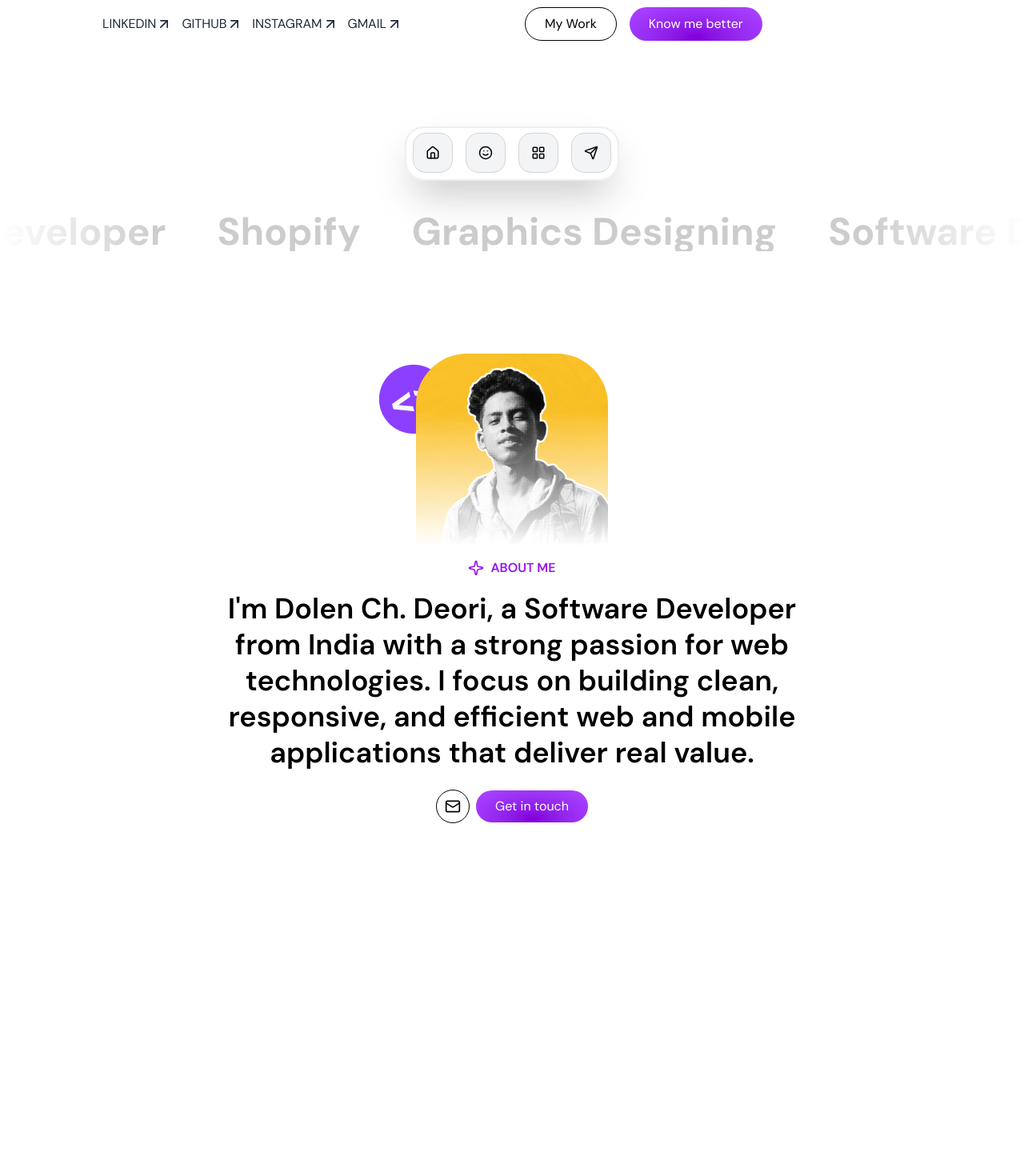
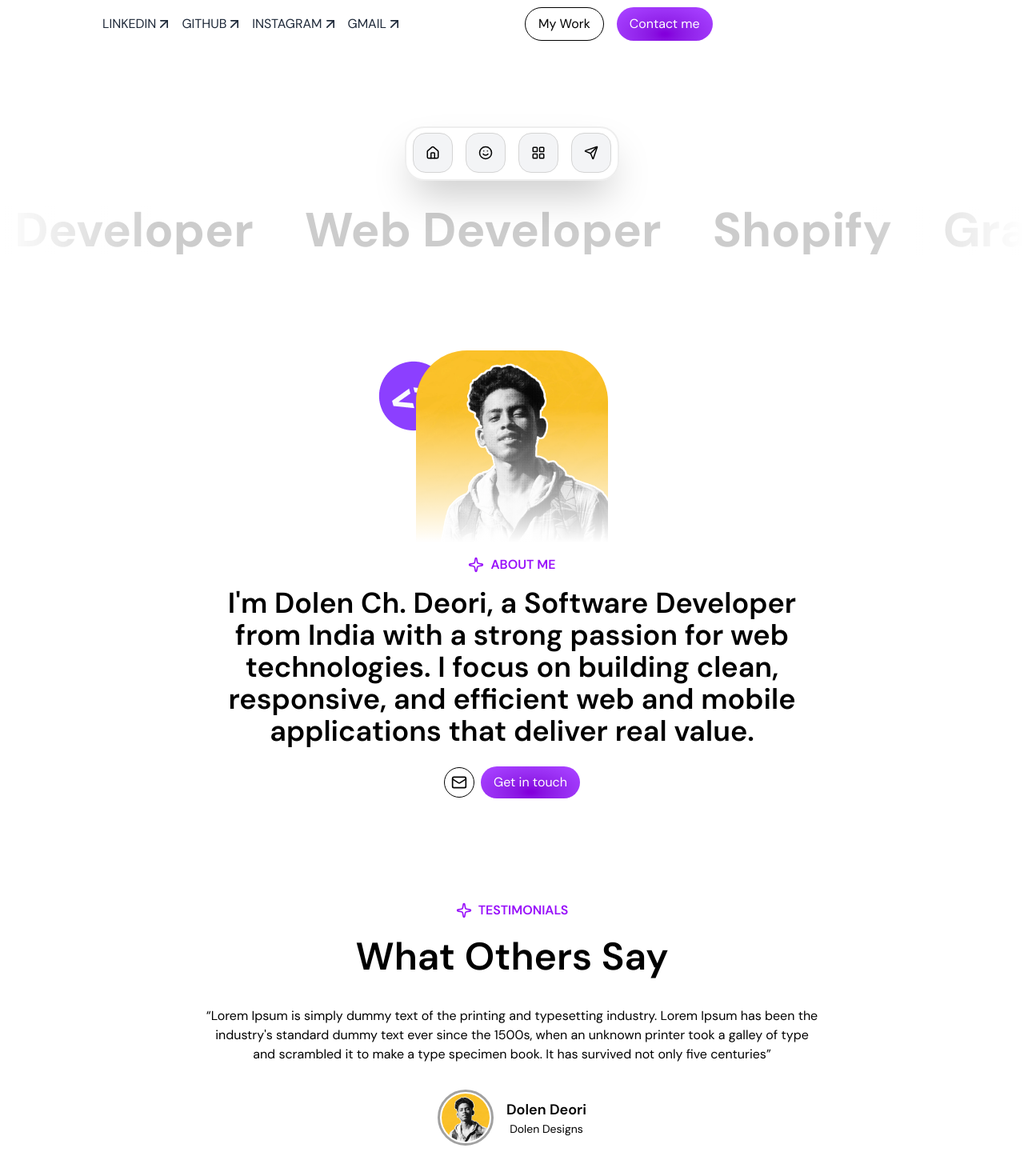
Before and after one commit to DolenDeori/dolendeori.github.io, a React (Vite) app: page / in a window 1280 px wide. Shown: the part 566-2036 px from the top of the page at 80% size. Before the commit the page ends 1691 px from the top, so only its background shows below. Built offline with nearby package versions, Linux system fonts and the light colour scheme.

Commit message:
feat: implement testimonials section and enhance CustomButton component; add TestimonialCard for displaying user feedback

```diff
--- a/src/components/CustomButton.tsx
+++ b/src/components/CustomButton.tsx
@@ -1,35 +1,43 @@
-import { motion } from "motion/react";
+import { useNavigate } from "react-router";
 
-interface ButtonProps {
-  name: string;
-  bgVarient: "primary" | "secondary";
-  textVarient?: string;
-}
-
-const setBtnVarient = (bgVarient: string) => {
+// custom function to set differnt style for button
+const setBgVarient = (bgVarient: string) => {
   switch (bgVarient) {
     case "primary":
-      return "bg-radial-[at_50%_90%] from-purple-700 0% to-purple-500 100% text-white";
+      return "bg-radial-[at_50%_80%] from-purple-700 to-purple-500 text-white";
 
     default:
-      return "border border-black text-black";
+      return "border-1";
   }
 };
 
 const CustomButton = ({
   name,
+  btnLink,
   bgVarient = "secondary",
-  textVarient,
-}: ButtonProps) => {
+  icon,
+}: CustomButtonProps) => {
+  const navigation = useNavigate();
+
+  // Function to handle navigation when cliking a button.
+  const handleNavigation = (navLink: string) => {
+    navigation(navLink);
+  };
+
   return (
     <>
-      <motion.button
-        className={`px-6 py-2 cursor-pointer rounded-full ${setBtnVarient(
-          bgVarient
-        )}`}
-      >
-        {name}
-      </motion.button>
+      {icon ? (
+        <a href={`${btnLink}`} className="p-2 rounded-full border-1">
+          {icon}
+        </a>
+      ) : (
+        <button
+          className={`py-2 px-4 ${setBgVarient(bgVarient)} `}
+          onClick={() => handleNavigation(btnLink!)}
+        >
+          <span>{name}</span>
+        </button>
+      )}
     </>
   );
 };
--- /dev/null
+++ b/src/components/TestimonialCard.tsx
@@ -0,0 +1,40 @@
+declare interface TestimonialCardProps {
+  message: string;
+  name: string;
+  company: string;
+  profile: string;
+  className: string;
+}
+
+const TestimonialCard = ({
+  message,
+  name,
+  company,
+  profile,
+  className,
+}: TestimonialCardProps) => {
+  return (
+    <>
+      <div
+        className={`flex flex-col justify-center items-center text-center ${className}`}
+      >
+        <p>{message}</p>
+        <div className="flex gap-4 items-center justify-center mt-8">
+          <div className="border-3 border-neutral-400 rounded-full p-0.5">
+            <img
+              src={profile}
+              alt={`${name}'s profile image`}
+              className="h-15 rounded-full"
+            />
+          </div>
+          <div className="flex flex-col justify-start">
+            <p className="text-lg font-semibold">{name}</p>
+            <p className="text-sm">{company}</p>
+          </div>
+        </div>
+      </div>
+    </>
+  );
+};
+
+export default TestimonialCard;
--- a/src/constants/index.ts
+++ b/src/constants/index.ts
@@ -5,3 +5,13 @@ export const images = {
   dolendeori_image,
   code_circle,
 };
+
+export const testimonials = [
+  {
+    name: "Dolen Deori",
+    Company: "Dolen Designs",
+    message:
+      "“Lorem Ipsum is simply dummy text of the printing and typesetting industry. Lorem Ipsum has been the industry's standard dummy text ever since the 1500s, when an unknown printer took a galley of type and scrambled it to make a type specimen book. It has survived not only five centuries”",
+    profile: images.dolendeori_image,
+  },
+];
--- a/src/index.css
+++ b/src/index.css
@@ -14,15 +14,22 @@
 }
 
 @layer base {
+  body {
+    @apply font-dmSans;
+  }
   h1 {
-    @apply text-6xl font-bold lg:w-[60%];
+    @apply text-6xl font-bold;
   }
 
   h2 {
-    @apply text-4xl/tight font-semibold;
+    @apply text-5xl/tight font-semibold;
   }
 
   h3 {
-    @apply text-3xl font-semibold;
+    @apply text-4xl font-semibold;
+  }
+
+  button {
+    @apply cursor-pointer rounded-full;
   }
 }
--- a/src/pages/Home.tsx
+++ b/src/pages/Home.tsx
@@ -2,7 +2,8 @@ import { ArrowUpRight, HandIcon, MailIcon, SparkleIcon } from "lucide-react";
 import { motion } from "framer-motion";
 import CustomButton from "../components/CustomButton";
 import Marquee from "react-fast-marquee";
-import { images } from "../constants";
+import { images, testimonials } from "../constants";
+import TestimonialCard from "../components/TestimonialCard";
 
 const Home = () => {
   return (
@@ -24,7 +25,7 @@ const Home = () => {
             </motion.span>
             Hey, I am Dolen Deori
           </motion.p>
-          <h1>
+          <h1 className="w-full lg:w-[60%]">
             I Build Saclable Digital Experiences That Deliver Real Impact
             <span className="text-purple-600">.</span>
           </h1>
@@ -85,26 +86,35 @@ const Home = () => {
               </a>
             </div>
             <div className="flex flex-1 gap-4 pl-0 lg:pl-8">
-              <CustomButton name="My Work" bgVarient="secondary" />
-              <CustomButton name="Know me better" bgVarient="primary" />
+              <CustomButton
+                btnLink="/projects"
+                name="My Work"
+                bgVarient="secondary"
+              />
+              <CustomButton
+                btnLink="/contact"
+                name="Contact me"
+                bgVarient="primary"
+              />
             </div>
           </div>
         </div>
       </section>
 
       {/* Marqeee section */}
-      <section className="py-8">
+      <section className="py-6">
         <Marquee
           autoFill={true}
           gradient={true}
           gradientColor="#fff"
           className="-z-1 overflow-hidden opacity-20"
         >
-          <p className="mx-8 font-bold text-5xl font-dmSans">
+          <p className="mx-8 font-bold text-6xl font-dmSans">
             Software Developer
           </p>
-          <p className="mx-8 font-bold text-5xl font-dmSans">Shopify</p>
-          <p className="mx-8 font-bold text-5xl font-dmSans">
+          <p className="mx-8 font-bold text-6xl font-dmSans">Web Developer</p>
+          <p className="mx-8 font-bold text-6xl font-dmSans">Shopify</p>
+          <p className="mx-8 font-bold text-6xl font-dmSans">
             Graphics Designing
           </p>
         </Marquee>
@@ -132,17 +142,45 @@ const Home = () => {
             <SparkleIcon size={20} />
             <p className="font-semibold uppercase">ABOUT ME</p>
           </div>
-          <h2 className="mt-4">
+          <h3 className="mt-4">
             I'm Dolen Ch. Deori, a Software Developer from India with a strong
             passion for web technologies. I focus on building clean, responsive,
             and efficient web and mobile applications that deliver real value.
-          </h2>
+          </h3>
         </div>
         <div className="flex justify-center items-center gap-2 mt-6">
-          <a href="#" className="p-2.5 border rounded-full">
-            <MailIcon size={20} />
-          </a>
-          <CustomButton name="Get in touch" bgVarient="primary" />
+          <CustomButton
+            btnLink="mailto:dolendeori@gmail.com"
+            icon={<MailIcon size={20} />}
+          ></CustomButton>
+          <CustomButton
+            btnLink="/contact"
+            name="Get in touch"
+            bgVarient="primary"
+          />
+        </div>
+      </section>
+
+      {/* Testimonials Section */}
+      <section className="py-8 my-16">
+        <div className="text-center">
+          <p className="flex justify-center items-center text-purple-600 font-semibold font-dmSans gap-2">
+            <span className="">
+              <SparkleIcon size={20} />
+            </span>
+            TESTIMONIALS
+          </p>
+          <h2 className="mt-4">What Others Say</h2>
+        </div>
+
+        <div className="lg:w-[60%] mx-auto">
+          <TestimonialCard
+            name={testimonials[0].name}
+            message={testimonials[0].message}
+            company={testimonials[0].Company}
+            profile={testimonials[0].profile}
+            className="mt-8"
+          />
         </div>
       </section>
     </main>
--- /dev/null
+++ b/src/types/type.d.ts
@@ -0,0 +1,6 @@
+interface CustomButtonProps {
+  name?: string;
+  btnLink?: string;
+  bgVarient?: "primary" | "secondary";
+  icon?: React.ReactNode;
+}
```
